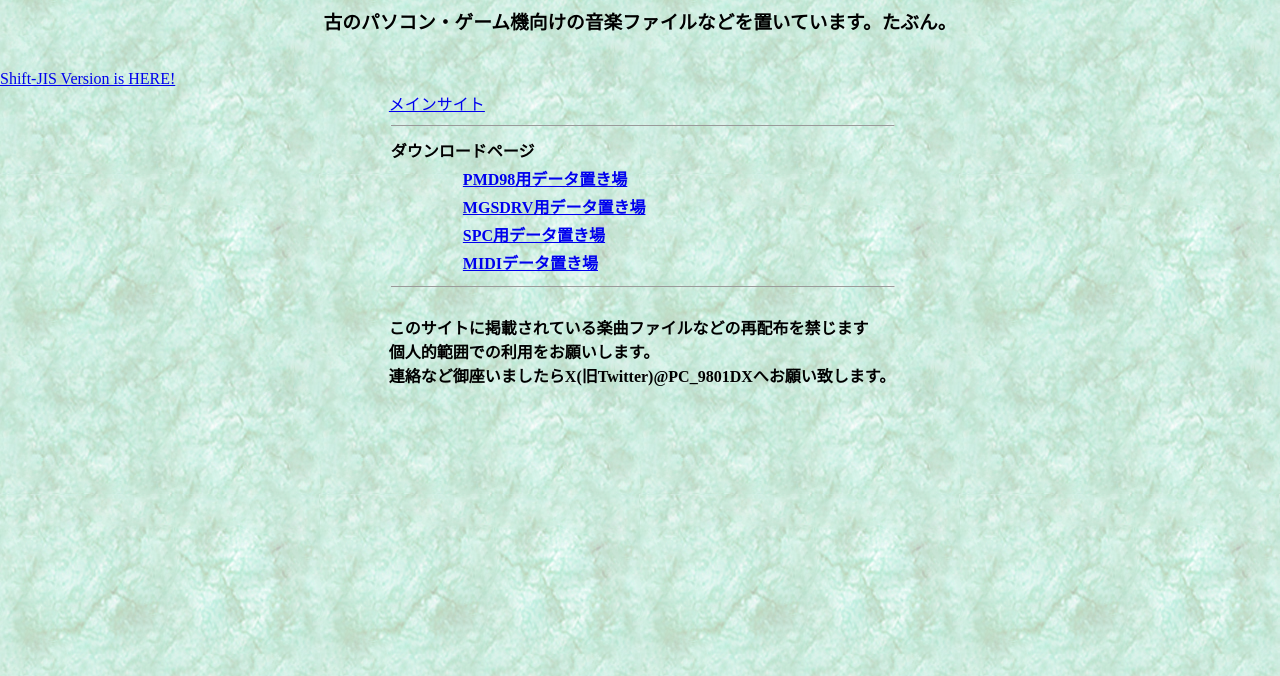
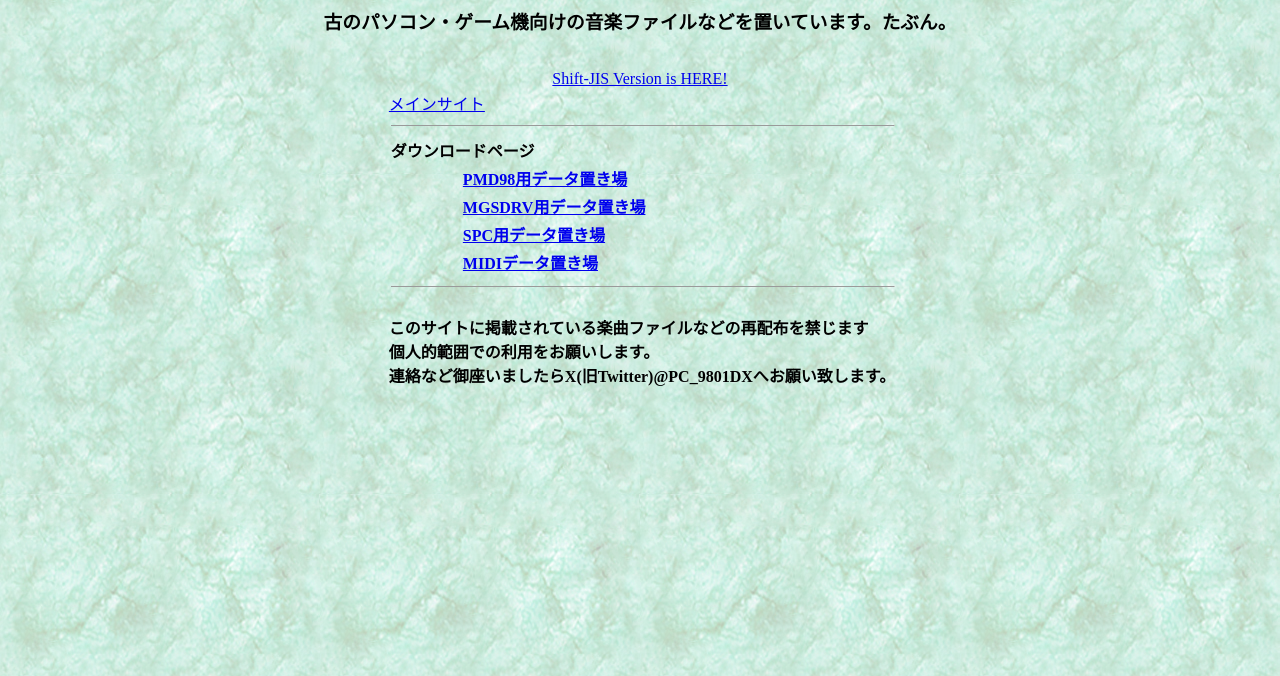
Before and after one commit to Micni43/nuresenbe.github.io, a plain HTML site: page index.htm in a window 1280 px wide. Shown: the part 146-822 px from the top of the page. Drawn offline with Linux system fonts and the light colour scheme.

Commit message:
Update index.htm

```diff
--- a/index.htm
+++ b/index.htm
@@ -14,7 +14,7 @@
 <h1 align="center">Micni's Room GitHubPages支部</h1>
 <h3><marquee scrollamount="12">最終更新 2023.10.09　　　　　　　　　　　　　　旧型PCにデータを受け渡す目的ついでに作ったページです。大したものはあんまりないと思います。</marquee></h3>
 <h3 align="center">古のパソコン・ゲーム機向けの音楽ファイルなどを置いています。たぶん。</h3><br>
- <a align="center" href="./jis/index.htm">Shift-JIS Version is HERE!</a>
+<center><a href="./jis/index.htm">Shift-JIS Version is HERE!</a></center>
 <table align="center">
   <tbody>
   <tr>
```
